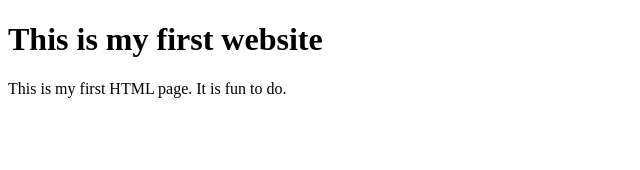
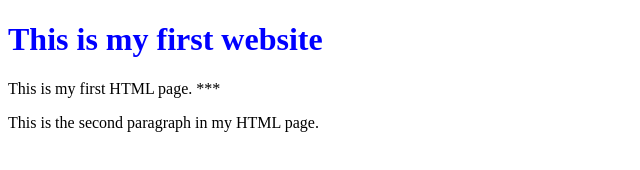
Before and after one commit to schism578/udemy-basics, a plain HTML site: page my-site/index.html in a window 1280 px wide. Shown: the whole page, without its empty margins (0-640 px from the left). Drawn offline with Linux system fonts and the light colour scheme.

Commit message:
completed  Manipulating the DOM module

```diff
--- a/my-site/index.html
+++ b/my-site/index.html
@@ -7,7 +7,8 @@
     </head>
     <body>
         <h1>This is my first website</h1>
-        <p>This is my first HTML page. It is fun to do.</p>
+        <p>This is my first HTML page. ***</p>
+        <p>This is the second paragraph in my HTML page.</p>
     </body>
-
+    <script src="script.js"></script>
 </html>
--- /dev/null
+++ b/my-site/script.js
@@ -0,0 +1,31 @@
+document.body.children[0].style.color = "blue";  //renders blue header
+
+/*We can access/alter children of the entire document by traversing
+    down to them with dot notation: (Notice the use of the index to
+    access the first element within array of child elements within
+    the body parent element.)
+document.body.children[0].textContent = "Hello from JavaScript";
+*/
+
+
+/*
+let mySelection = document.querySelectorAll("p");
+
+
+   We can manipulate the DOM by using methods on our variable
+    by specifying criteria for which we want to, say, remove
+    any HTML element that contains, for instance, three asterisks:
+
+mySelection.forEach(para => {
+    if(para.textContent.includes("***")) {
+        para.remove();
+    }
+});
+*/
+
+/*We can force new text to be displayed for every HTML element that contains text:
+mySelection.forEach(para => {
+    para.textContent = "This is from the JavaScript code";
+});
+    returns: two paragraph elements with the text above
+*/
```
